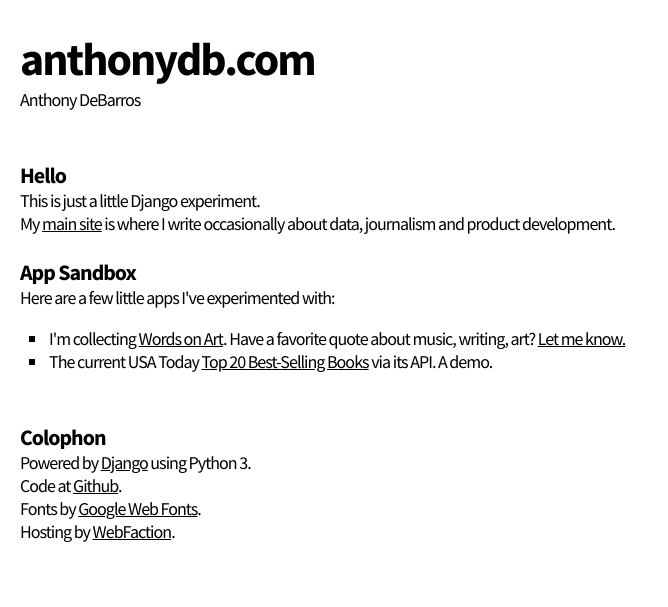
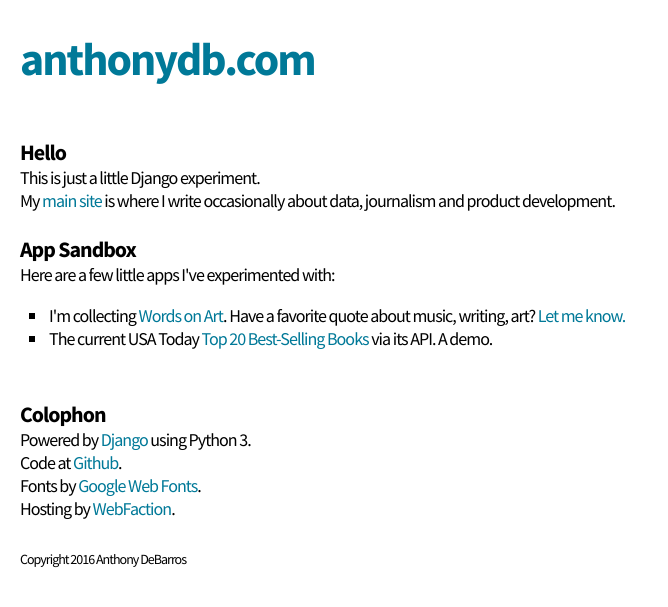
Before and after one commit to anthonydb/sandbox-project, a Django app: template core/templates/home.html in a window 1280 px wide. Shown: the top 607 px of the page, without its empty margins (0-668 px from the left). Run offline with Django 3.2, Linux system fonts and the light colour scheme; the template is opened without the code that fills it, so the values that code supplies are empty; parts of the project's set-up code (start-up, migrations or seed data) failed here and were passed over; some web fonts are replaced.

Commit message:
Restyling for the home page.

```diff
--- a/apis/views.py
+++ b/apis/views.py
@@ -52,5 +52,5 @@ def BookListAPIView(request):
         mail_admins('Books API', 'Looks like the Books API failed.')
 
     return render_to_response('booklist.html',
-                            {'top_list': top_list, 'date_dict': date_dict},
-                            context_instance=RequestContext(request))
+                              {'top_list': top_list, 'date_dict': date_dict},
+                              context_instance=RequestContext(request))
--- a/core/static/core.css
+++ b/core/static/core.css
@@ -25,15 +25,19 @@ h2
     margin: 0 0 0 0;
 }
 
-a:link, a:visited
-{
-	text-decoration: underline;
-	color: #000000;
+a {
+    color: #007998;
+    -webkit-transition: color 0.25s ease-in-out;
+    -moz-transition: color 0.25s ease-in-out;
+    -o-transition: color 0.25s ease-in-out;
+    -ms-transition: color 0.25s ease-in-out;
+    transition: color 0.25s ease-in-out;
+    text-decoration: none;
 }
-
-a:hover
-{
-	text-decoration: underline;
+a:hover,
+a:focus,
+a:active {
+    color: rgba(0, 121, 152, 0.5);
 }
 
 p
@@ -83,3 +87,9 @@ p
 {
     margin: 50px 0 0 0;
 }
+
+#copyright
+{
+    margin: 30px 0 0 0;
+    font-size: 14px;
+}
--- a/core/templates/home.html
+++ b/core/templates/home.html
@@ -5,8 +5,7 @@
 
 {% block content %}
     <div id="main">
-        <h1>anthonydb.com</h1>
-        Anthony DeBarros
+        <h1><a href="http://anthonydb.com">anthonydb.com</a></h1>
     <div id="contents">
         <h2>Hello</h2>
         This is just a little Django experiment.<br/>
@@ -26,6 +25,9 @@
         Fonts by <a href="http://www.google.com/webfonts" target="_blank">Google Web Fonts</a>.<br/>
         Hosting by <a href="http://www.webfaction.com/signup?affiliate=adebarros" >WebFaction</a>.<br/>
     </div>
+    <div id="copyright">
+        Copyright 2016 Anthony DeBarros
+    </div>
     </div>
 
 {% endblock %}
```
Lines whose indentation alone changed are shown as unchanged.
